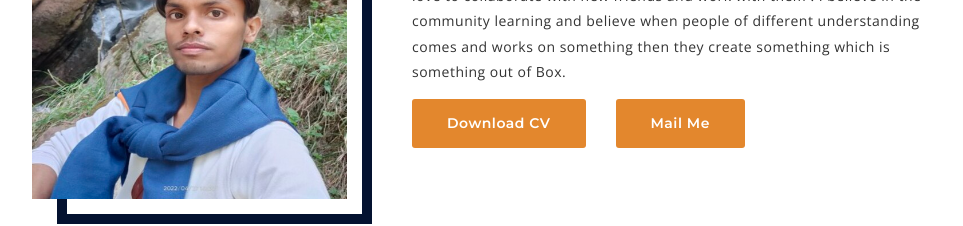
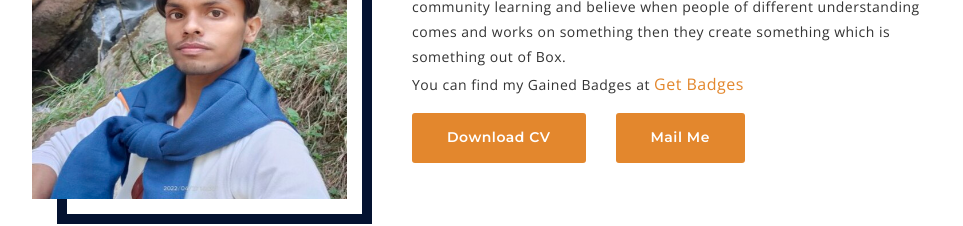
Before and after one commit to sagar-7227/PortFolio, a plain HTML site: page index.html in a window 1280 px wide. Shown: the part 1240-1466 px from the top of the page, without its empty margins (308-1271 px from the left). Drawn offline with nearby package versions, Linux system fonts and the light colour scheme; no server answers.

Commit message:
add badges link

```diff
--- a/index.html
+++ b/index.html
@@ -256,6 +256,10 @@
                             people of different understanding comes and works on
                             something then they create something which is
                             something out of Box.
+                          </p>
+
+                          <p>
+                            You can find my Gained Badges at <a style="text-decoration: none; color: #E3872D; font-size: medium;" target="_blank" href="https://www.credly.com/users/sagar_vashnav">Get Badges</a>
                           </p>
                         </div>
 
```
